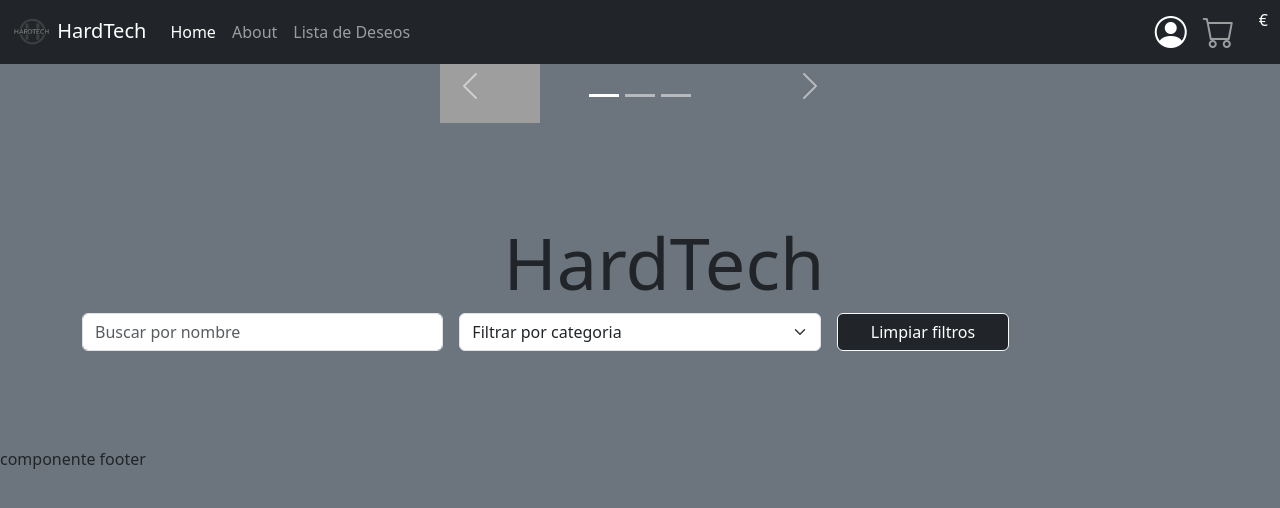
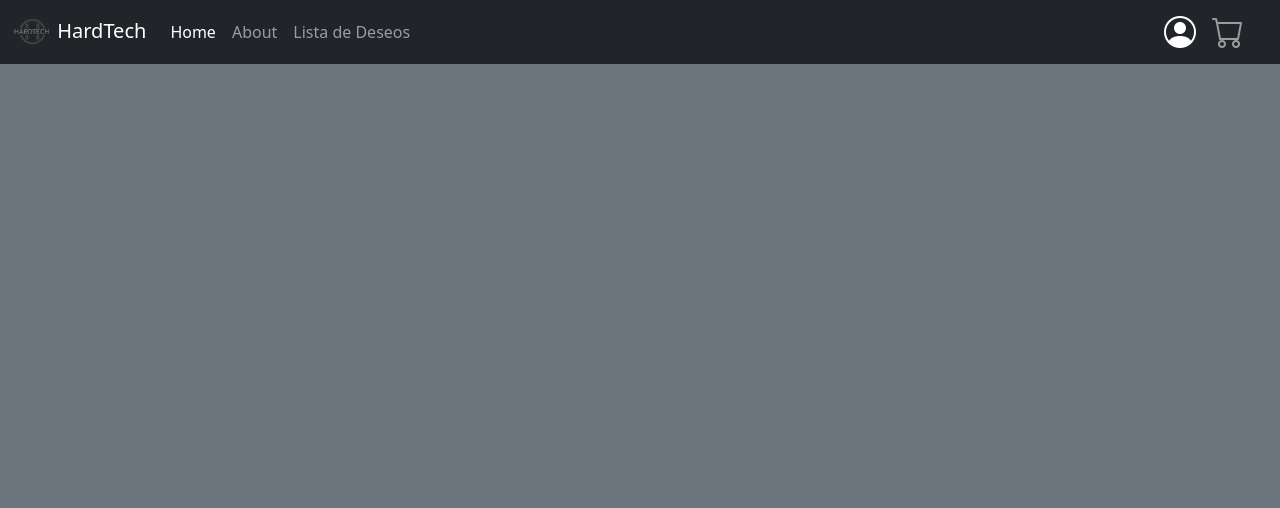
Before and after one commit to willytucuman/e-commerceG4, a plain HTML site: page index.html in a window 1280 px wide. Drawn offline with nearby package versions, Linux system fonts and the light colour scheme; grey boxes are pictures that could not be loaded.

```diff
--- a/index.html
+++ b/index.html
@@ -12,74 +12,6 @@
     <header>
 
     </header>
-    <main>
-        <section class="container-fluid mt-5 text-center d-flex justify-content-center align-items-center">
-            <div id="carouselExampleIndicators" class="carousel slide">
-                <div class="carousel-indicators">
-                    <button type="button" data-bs-target="#carouselExampleIndicators" data-bs-slide-to="0" class="active" aria-current="true" aria-label="Slide 1"></button>
-                    <button type="button" data-bs-target="#carouselExampleIndicators" data-bs-slide-to="1" aria-label="Slide 2"></button>
-                    <button type="button" data-bs-target="#carouselExampleIndicators" data-bs-slide-to="2" aria-label="Slide 3"></button>
-                </div>
-                <div class="carousel-inner ">
-                    <div class="carousel-item active">
-                        <img src="https://plus.unsplash.com/premium_photo-1681426669771-d2113672a49b?q=80&w=1470&auto=format&fit=crop&ixlib=rb-4.0.3&ixid=M3wxMjA3fDB8MHxwaG90by1wYWdlfHx8fGVufDB8fHx8fA%3D%3D" class="d-block w-25 h-25  " alt="...">
-                    </div>
-                    <div class="carousel-item">
-                        <img src="https://images.unsplash.com/photo-1577375729152-4c8b5fcda381?q=80&w=1480&auto=format&fit=crop&ixlib=rb-4.0.3&ixid=M3wxMjA3fDB8MHxwaG90by1wYWdlfHx8fGVufDB8fHx8fA%3D%3D" class="d-block w-25 h-25 " alt="...">
-                    </div>
-                    <div class="carousel-item">
-                        <img src="https://images.unsplash.com/photo-1587202372775-e229f172b9d7?q=80&w=1374&auto=format&fit=crop&ixlib=rb-4.0.3&ixid=M3wxMjA3fDB8MHxwaG90by1wYWdlfHx8fGVufDB8fHx8fA%3D%3D" class="d-block w-25 h-25  " alt="...">
-                    </div>
-                </div>
-                <button class="carousel-control-prev" type="button" data-bs-target="#carouselExampleIndicators" data-bs-slide="prev">
-                    <span class="carousel-control-prev-icon" aria-hidden="true"></span>
-                    <span class="visually-hidden">Previous</span>
-                </button>
-                <button class="carousel-control-next" type="button" data-bs-target="#carouselExampleIndicators" data-bs-slide="next">
-                    <span class="carousel-control-next-icon" aria-hidden="true"></span>
-                    <span class="visually-hidden">Next</span>
-                </button>
-        </section>
-        <section class="container mt-5 pt-5 text-center" >
-            <h1 class="display-2 fw-normal ms-5">HardTech</h1>
-            <form class="row g-3 align-items-center">
-                <div class="col-12 col-md-4">
-                    <div class="input-group">
-                        <input
-                        type="text"
-                        class="form-control"
-                        id="searchInput"
-                        placeholder="Buscar por nombre"
-                        autocomplete="off"
-                        />
-                    </div>
-                </div>
-                <div class="col-12 col-md-4 ">
-                <select class="form-select" id="categorySelect">
-                    <option disabled selected hidden class="default" value="">
-                    Filtrar por categoria
-                    </option>
-                    <option value="mug">teclados</option>
-                    <option value="notepad">Mouse</option>
-                    <option value="keychain">Monitor</option>
-                    <option value="hat">Cabinas</option>
-                    <option value="bottle">Parlante</option>
-                </select>
-                </div>
-            <div class="col-md-2">
-              <button
-                class="btn btn-dark border-1 border-light w-100"
-                id="clearFilters"
-              >
-                Limpiar filtros
-              </button>
-            </div>
-          </form>
-        </section>
-        <section class="container my-5">
-          <div id="cardContainer" class="row"></div>
-        </section>
-    </main>
     <footer>
         componente footer
     </footer>
--- a/js/components/Header.js
+++ b/js/components/Header.js
@@ -42,7 +42,7 @@ const Navbar = () => {
                     <li class="nav-item">
                         <a class="nav-link p-0 ms-2 me-2" href="#"><i class="bi bi-cart fs-2 p-0 "></i></a>
                     </li>
-                </ul>€
+                </ul>
             </div>
         </div>
     </div>
```
